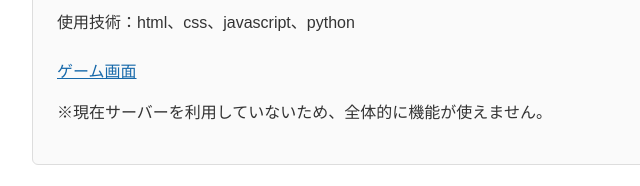
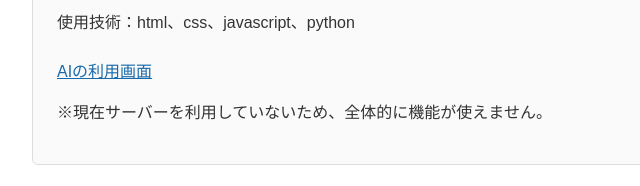
Before and after one commit to sh-2022/portfolio, a plain HTML site: page index.html in a window 1280 px wide. Shown: the part 1199-1385 px from the top of the page, 158-798 px from the left. Drawn offline with Linux system fonts and the light colour scheme.

Commit message:
Update portfolio

```diff
--- a/index.html
+++ b/index.html
@@ -59,7 +59,7 @@
         <p>使用技術：html、css、javascript、python</p>
         <a href="https://ai-development.pages.dev/"
            target="_blank"
-           rel="noopener noreferrer">ゲーム画面</a>
+           rel="noopener noreferrer">AIの利用画面</a>
         <p>※現在サーバーを利用していないため、全体的に機能が使えません。</p>
       </article>
 
```
